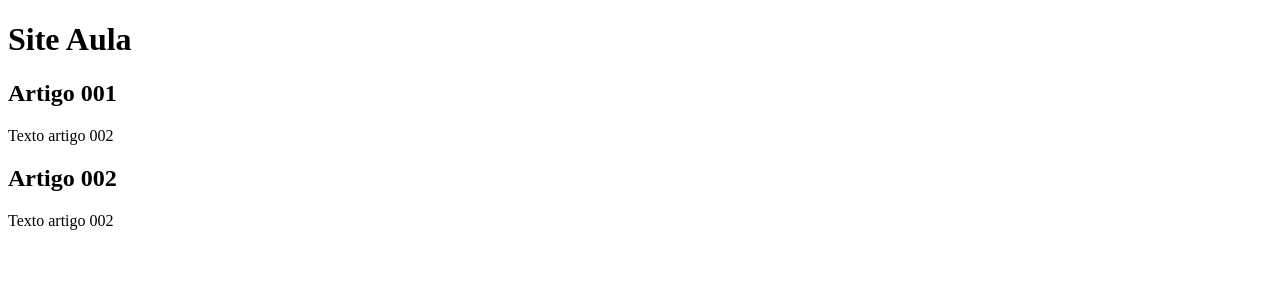
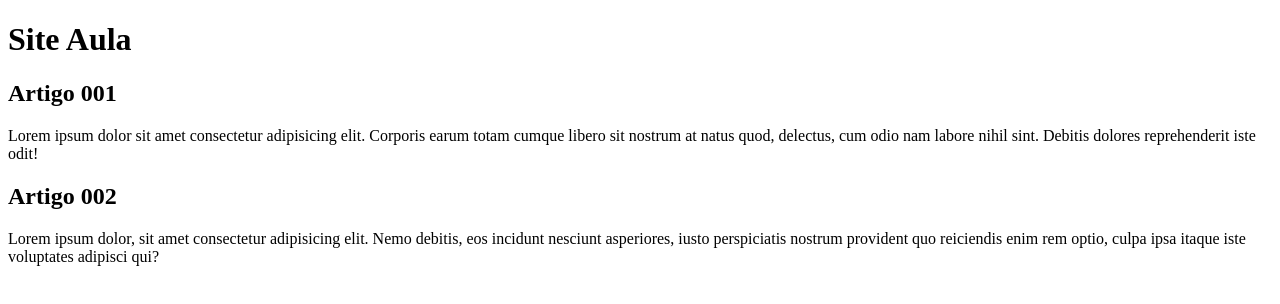
Before and after one commit to danielfrezende/projeto-site, a plain HTML site: page index.html in a window 1280 px wide. Drawn offline with Linux system fonts and the light colour scheme.

Commit message:
criei conteudo

```diff
--- a/index.html
+++ b/index.html
@@ -13,11 +13,13 @@
         </header>
         <article>
             <h2>Artigo 001</h2>
-            <p>Texto artigo 002</p>
+            <p>
+                Lorem ipsum dolor sit amet consectetur adipisicing elit. Corporis earum totam cumque libero sit nostrum at natus quod, delectus, cum odio nam labore nihil sint. Debitis dolores reprehenderit iste odit!
+            </p>
         </article>
         <article>
             <h2>Artigo 002</h2>
-            <p>Texto artigo 002</p>
+            <p>Lorem ipsum dolor, sit amet consectetur adipisicing elit. Nemo debitis, eos incidunt nesciunt asperiores, iusto perspiciatis nostrum provident quo reiciendis enim rem optio, culpa ipsa itaque iste voluptates adipisci qui?</p>
         </article>
     </main>
 </body>
```
